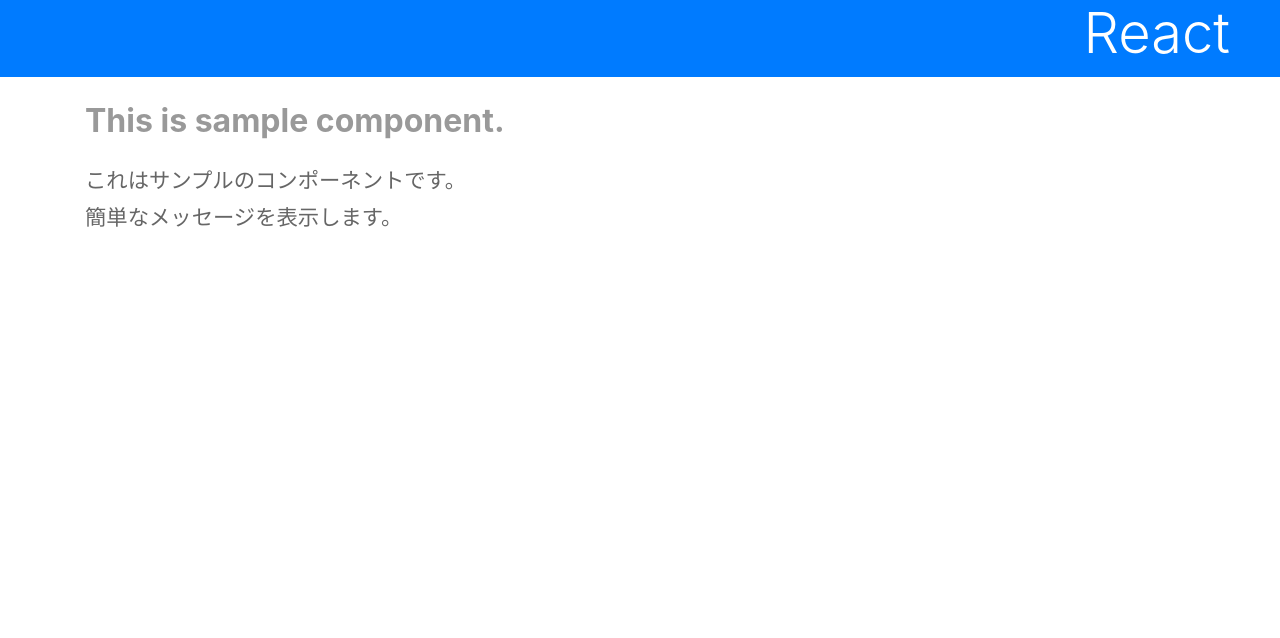
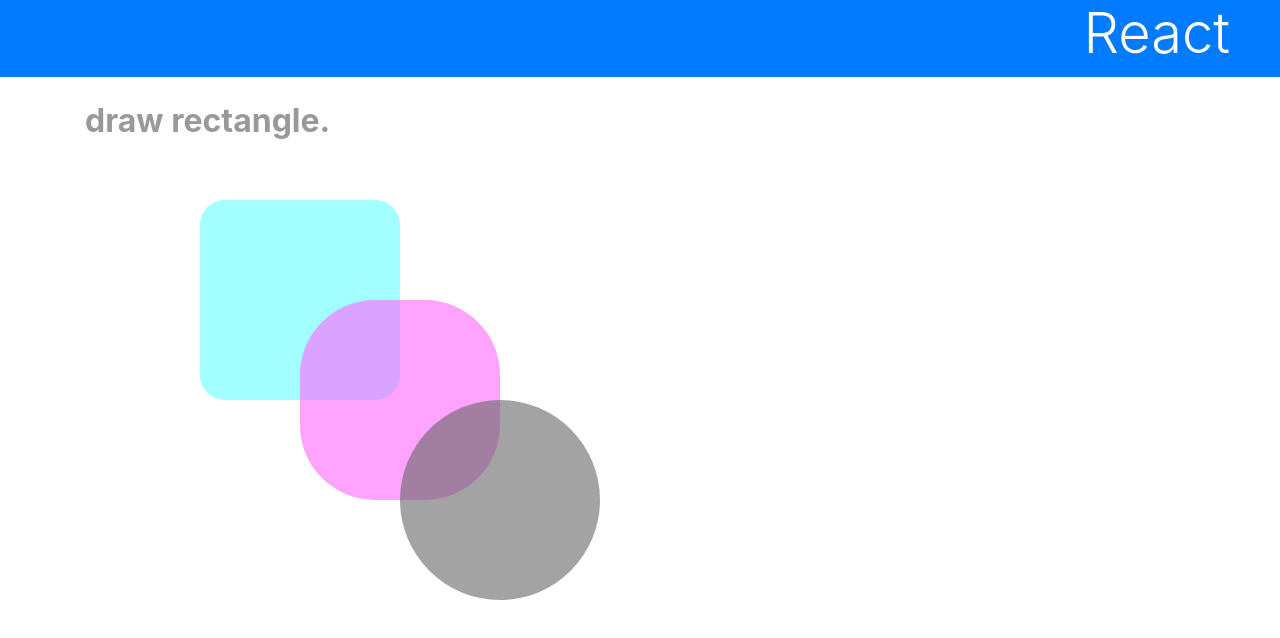
Before and after one commit to okuda1506/react_app, a React (Create React App) app: page / in a window 1280 px wide. Shown: the top 638 px of the page. Built offline with nearby package versions, Linux system fonts and the light colour scheme.

Commit message:
コンポーネントのハンズオン

```diff
--- a/src/App.js
+++ b/src/App.js
@@ -1,14 +1,16 @@
 import React, { Component } from 'react'
 import './App.css'
+import Rect from './Rect'
 
 class App extends Component {
 	render(){
 		return  <div>
 			<h1 className="bg-primary text-white display-4">React</h1>
 			<div className="container">
-	  <p className="subtitle">This is sample component.</p>
-	  <p>これはサンプルのコンポーネントです。</p>
-	  <p>簡単なメッセージを表示します。</p>
+				<p className="subtitle">draw rectangle.</p>
+				<Rect x="200" y="200" w="200" h="200" c="#6ff9" r="25" />
+				<Rect x="300" y="300" w="200" h="200" c="#f6f9" r="75"/>
+				<Rect x="400" y="400" w="200" h="200" c="#6669" r="100" />
 			</div>
 		</div>
 	}
--- /dev/null
+++ b/src/Rect.js
@@ -0,0 +1,35 @@
+import React, { Component } from 'react'
+
+class Rect extends Component {
+    x = 0
+    y = 0
+    width = 0
+    height = 0
+    color = "white"
+    style = {}
+
+    constructor(props){
+        super(props)
+        this.x = props.x
+        this.y = props.y
+        this.width = props.w
+        this.height = props.h
+        this.color = props.c
+        this.radius = props.r
+        this.style = {
+            backgroundColor:this.color,
+            position:"absolute",
+            left:this.x + "px",
+            top:this.y + "px",
+            width:this.width + "px",
+            height:this.height + "px",
+            borderRadius:this.radius + "px"
+        }
+    }
+
+    render(){
+        return <div style={this.style}></div>
+    }
+}
+
+export default Rect
```
Lines whose indentation alone changed are shown as unchanged.
